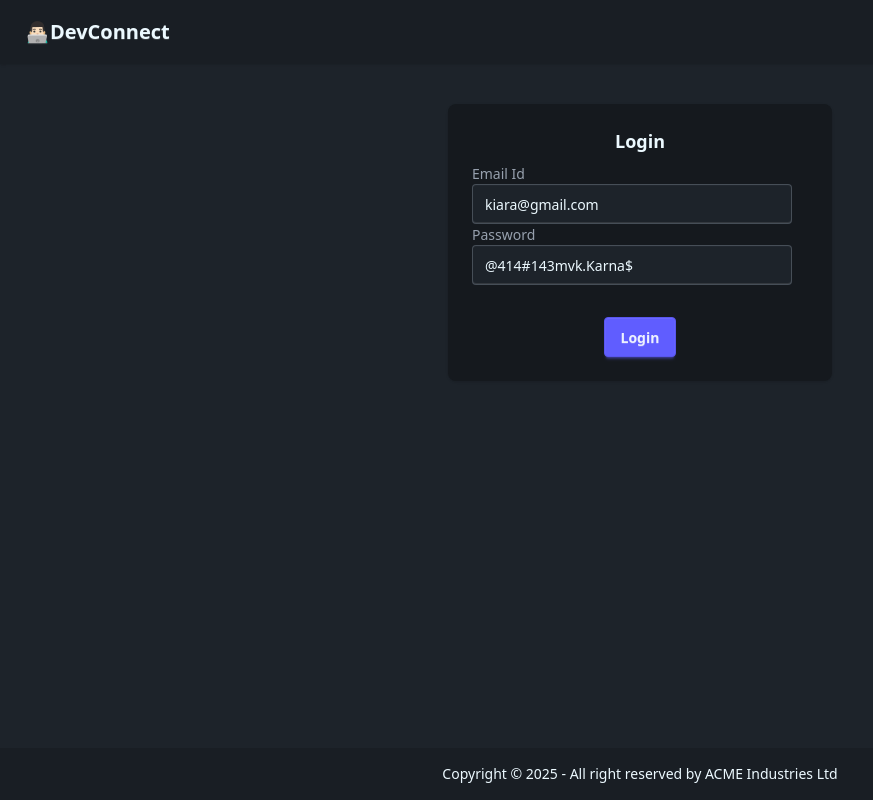
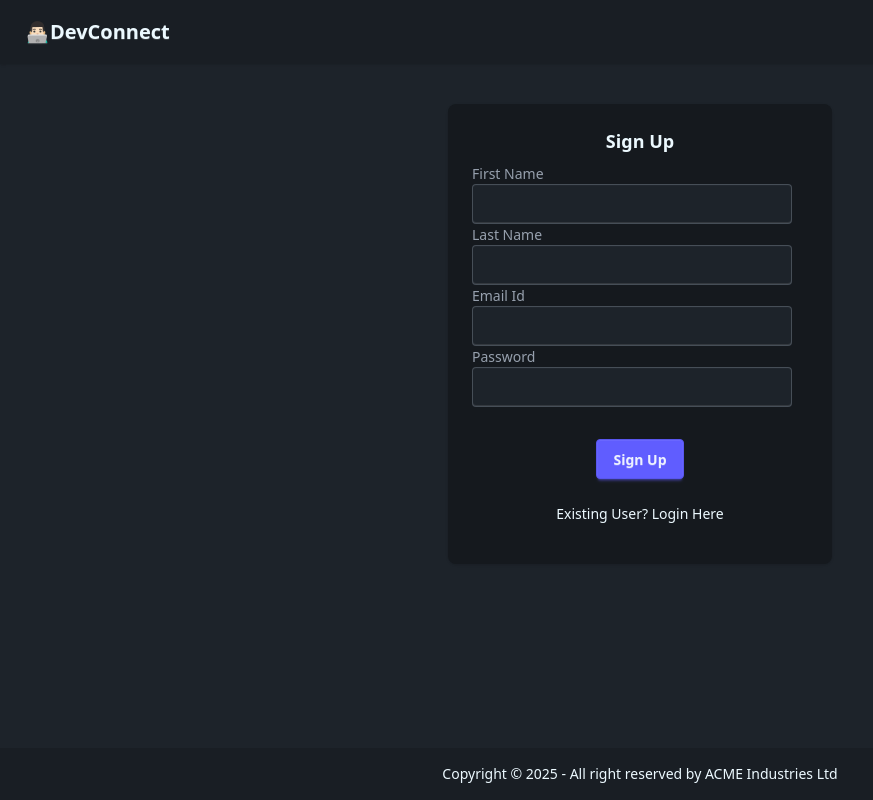
Before and after one commit to MVKARTHIK2712/devconnect-web, a React (Vite) app: page /login in a window 1280 px wide. Shown: the whole page, without its empty margins (0-873 px from the left). Built offline with nearby package versions, Linux system fonts and the light colour scheme; no server answers.

Commit message:
added signup form& end-end testing

```diff
--- a/src/App.jsx
+++ b/src/App.jsx
@@ -8,6 +8,7 @@ import appStore from "./utils/appStore";
 import Feed from "./components/Feed";
 import Connections from "./components/Connections";
 import Requests from "./components/Requests";
+
 
 export default function App() {
   return (
--- a/src/components/Connections.jsx
+++ b/src/components/Connections.jsx
@@ -24,7 +24,7 @@ const Connections = () => {
 
     if(!connections) return;
     if(connections.length===0){
-        return <h1>No connections found!</h1>
+        return <h1 className='flex justify-center my-10'>No connections found!</h1>
     }
 
 
--- a/src/components/Login.jsx
+++ b/src/components/Login.jsx
@@ -7,8 +7,11 @@ import { useNavigate } from 'react-router-dom';
 import { BASE_URL } from '../utils/constants';
 
 const Login = () => {
-    const [emailId,setEmailId]=useState("kiara@gmail.com");
-    const [password,setPassword]=useState("@414#143mvk.Karna$");
+    const [emailId,setEmailId]=useState("");
+    const [password,setPassword]=useState("");
+    const [firstName,setFirstName]=useState("");
+    const [lastName,setLastName]=useState("");
+    const [isLoginForm,setIsLoginForm]=useState(false);
     const [error,setError]=useState("");
     const dispatch=useDispatch();
      const navigate=useNavigate();
@@ -28,13 +31,53 @@ const Login = () => {
           setError(err?.response?.data ||"something went wrong");
         }
     };
+    const handleSignUp=async()=>{
+        try{
+            const res=await axios.post(BASE_URL+"/signup",{
+            emailId:emailId,
+            password:password,
+            firstName:firstName,
+            lastName:lastName
+        },{withCredentials:true});
+        console.log(res.data);
+        dispatch(addUser(res.data.data));
+        return navigate("/profile");
+        }
+        catch(err){
+          setError(err?.response?.data ||"something went wrong");
+        }
+    }
 
   return (
     <div className='flex justify-center my-10'>
         <div className="card bg-base-300 w-96 shadow-sm">
   <div className="card-body">
-    <h2 className="card-title justify-center">Login</h2>
+    <h2 className="card-title justify-center">{isLoginForm? "Login":"Sign Up"}</h2>
     <div >
+        {!isLoginForm &&
+        <>
+          <label className="form-control w- full max-w-xs my-2">
+            <div className='label'>
+                <span className='label-text'>First Name</span>
+            </div>
+            <input type="text"
+                value={firstName}
+             className="input input-bordered w-full max-w-xs"
+                onChange={(e)=>setFirstName(e.target.value)}
+              />
+        </label>
+        <label className="form-control w- full max-w-xs my-2">
+            <div className='label'>
+                <span className='label-text'>Last Name</span>
+            </div>
+            <input type="text"
+                value={lastName}
+             className="input input-bordered w-full max-w-xs"
+                onChange={(e)=>setLastName(e.target.value)}
+              />
+        </label>
+        </>
+        }
         <label className="form-control w- full max-w-xs my-2">
             <div className='label'>
                 <span className='label-text'>Email Id</span>
@@ -49,7 +92,7 @@ const Login = () => {
             <div className='label'>
                 <span className='label-text'>Password</span>
             </div>
-            <input type="text"
+            <input type="password"
             value={password}
             onChange={(e)=>setPassword(e.target.value)}
             className="input input-bordered w-full max-w-xs" />
@@ -57,8 +100,9 @@ const Login = () => {
     </div>
     <p className='text-red-500'>{error}</p>
     <div className="card-actions justify-center mt-4">
-      <button className="btn btn-primary"onClick={handleLogin}>Login</button>
+      <button className="btn btn-primary"onClick={isLoginForm? handleLogin:handleSignUp}>{isLoginForm?"Login":"Sign Up"}</button>
     </div>
+    <p className='m-auto cursor-pointer py-4'onClick={()=>setIsLoginForm(value=>!value)}>{isLoginForm?"New User? SignUp Here":"Existing User? Login Here"}</p>
   </div>
 </div>
     </div>
--- a/src/components/Requests.jsx
+++ b/src/components/Requests.jsx
@@ -5,12 +5,9 @@ import { useDispatch } from 'react-redux';
 import { addRequests, removeRequest } from '../utils/requestSlice';
 import { useSelector } from 'react-redux';
 
-
-
 const Requests = () => {
     const requests=useSelector((store)=>store.requests);
     const dispatch=useDispatch();
-
 
     const reviewRequest=async(status,_id)=>{
         try{
@@ -40,14 +37,13 @@ const Requests = () => {
         return <h1 className='flex justify-center my-4'>No requests found!</h1>
     }
 
-
     return(
         <div className=' text-center my-10'>
         <h1 className='text-bold text-white text-3xl'>Connections requests</h1>
         {requests.map((request) => {
             const {_id,firstName,lastName,photoUrl,age,gender,about}=request.fromUserId;
             return(
-                <div key={_id}className='flex justify-between items-center m-4 p-4  rounded-lg bg-base-300 w-2/3 mx-auto'>
+                <div key={_id}className='flex justify-between items-start m-4 p-4  rounded-lg bg-base-300 w-2/3 mx-auto'>
                     <div><img alt='photo' className='w-20 h-20 rounded-full' src={photoUrl}></img></div>
                     <div className='text-left mx-4 '>
                         <h2 className='font-bold text-xl'>{firstName+" "+lastName}</h2>
```
Also changed, not shown: src/components/Profile.jsx (+0 -13 lines), 1 other file (tests, documents, lock files or other folders).
